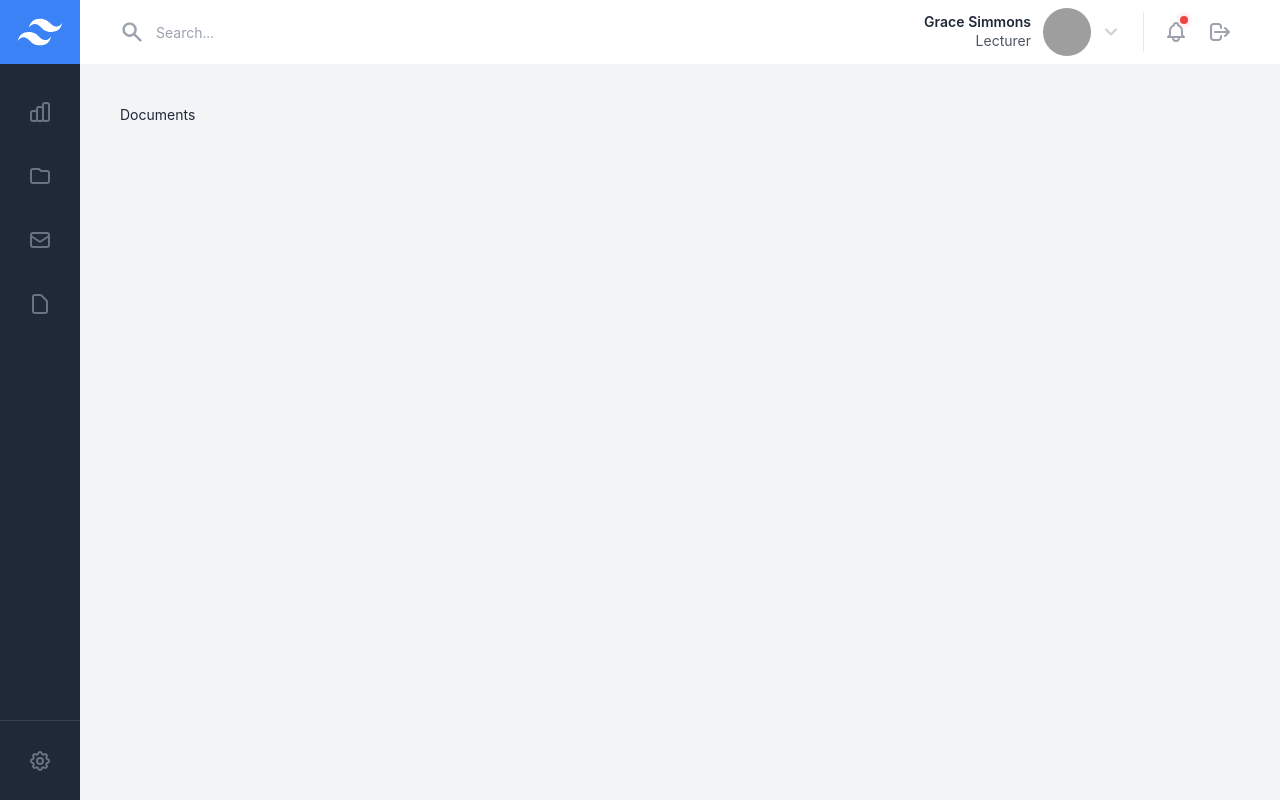
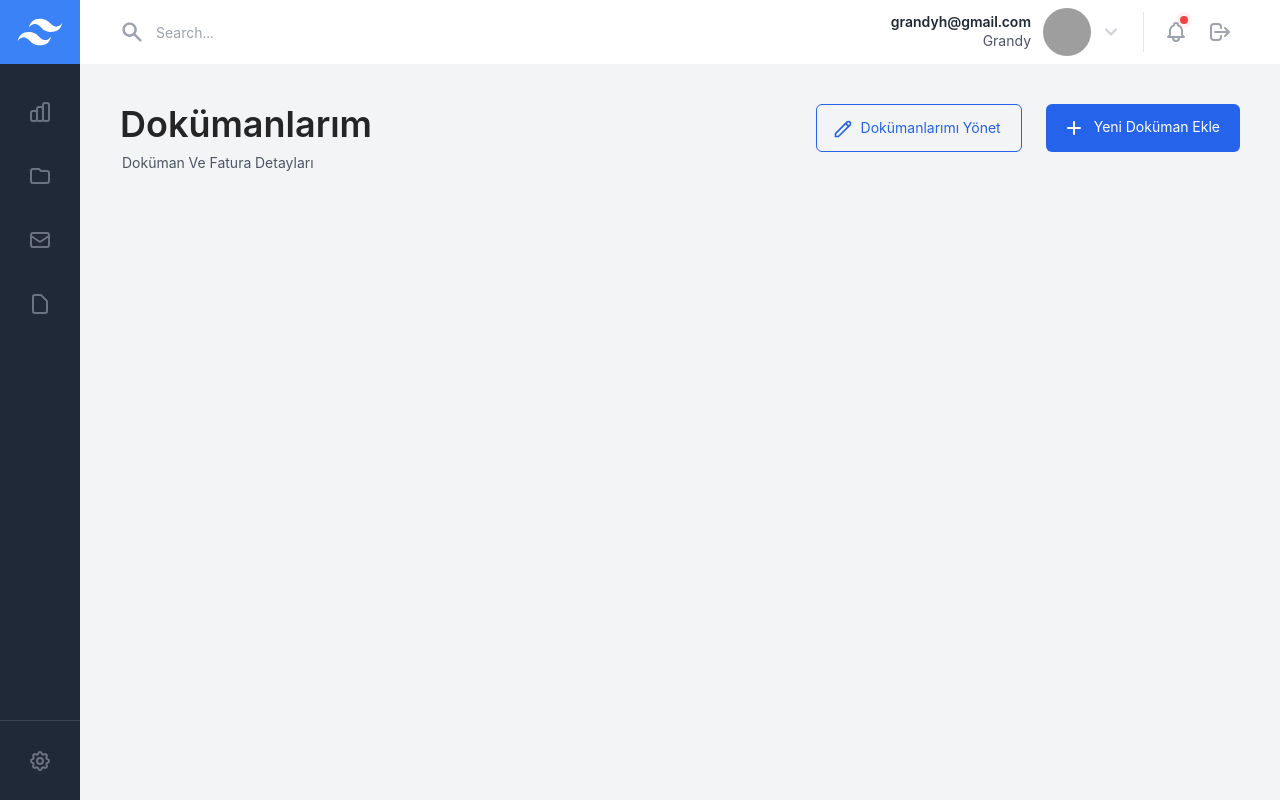
Before and after one commit to tolgabayra/CRM, a React (Vite) app in the folder client/: page /boards/documents in a window 1280 px wide. Built offline with nearby package versions, Linux system fonts and the light colour scheme; grey boxes are pictures that could not be loaded.

Commit message:
Modal ekleme ve styles çalışması

```diff
--- a/client/src/components/boards/Header.jsx
+++ b/client/src/components/boards/Header.jsx
@@ -77,8 +77,8 @@ export default function Header() {
                 <button className="inline-flex items-center p-2 hover:bg-gray-100 focus:bg-gray-100 rounded-lg">
                         <span className="sr-only">User Menu</span>
                         <div className="hidden md:flex md:flex-col md:items-end md:leading-tight">
-                            <span className="font-semibold">Grace Simmons</span>
-                            <span className="text-sm text-gray-600">Lecturer</span>
+                            <span className="font-semibold">grandyh@gmail.com</span>
+                            <span className="text-sm text-gray-600">Grandy</span>
                         </div>
                         <span className="h-12 w-12 ml-2 sm:ml-3 mr-2 bg-gray-100 rounded-full overflow-hidden">
                             <img src="https://randomuser.me/api/portraits/women/68.jpg" alt="user profile photo" className="h-full w-full object-cover" />
--- a/client/src/pages/Login.jsx
+++ b/client/src/pages/Login.jsx
@@ -108,8 +108,9 @@ export default function Login() {
                                     Giriş Yap
                                 </Button>
                             </Form.Item>
+                            <span>Hesabınız Yok mu ? </span>
                             <Link classNameName=' text-xs text-gray-500' to="/register">
-                                Hesabınız Yok mu ? Şimdi Oluşturun
+                                Şimdi Oluşturun
                             </Link>
 
                         </Form>
--- a/client/src/pages/Register.jsx
+++ b/client/src/pages/Register.jsx
@@ -116,8 +116,10 @@ export default function Register() {
                                     Kayıt Ol
                                 </Button>
                             </Form.Item>
+                            <span>Zaten hesabınız var mı? </span>
+
                             <Link classNameName='text-xs text-gray-500 m-auto' to="/login">
-                                Zaten hesabınız var mı ? Giriş Yapın
+                                 Giriş Yapın
                             </Link>
 
                         </Form>
--- a/client/src/pages/boards/Documents.jsx
+++ b/client/src/pages/boards/Documents.jsx
@@ -1,7 +1,52 @@
+import { Button, Modal } from 'antd'
 import React from 'react'
+import { useState } from 'react';
 
 export default function Documents() {
-  return (
-    <div>Documents</div>
-  )
+    const [open, setOpen] = useState(false);
+
+    return (
+        <div>
+            <Modal
+                title="Yeni Doküman Ekle"
+                centered
+                open={open}
+                cancelText="İptal"
+
+                okText="Oluştur"
+                okType='default'
+                onOk={() => setOpen(false)}
+                onCancel={() => setOpen(false)}
+                bodyStyle={{
+                    height:200,
+                }}
+                width={600}
+
+            >
+                <p>some contents...</p>
+                <p>some contents...</p>
+                <p>some contents...</p>
+            </Modal>
+            <div className="flex flex-col space-y-6 md:space-y-0 md:flex-row justify-between">
+                <div className="mr-6 mb-1">
+                    <h1 className="text-4xl font-semibold mb-2">Dokümanlarım</h1>
+                    <h2 className="text-gray-600 ml-0.5">Doküman Ve Fatura Detayları</h2>
+                </div>
+                <div className="flex flex-wrap items-start justify-end -mb-3">
+                    <button className="inline-flex px-5 py-3 text-blue-600 hover:text-blue-700 focus:text-blue-700 hover:bg-blue-100 focus:bg-blue-100 border border-blue-600 rounded-md mb-3">
+                        <svg aria-hidden="true" fill="none" viewBox="0 0 24 24" stroke="currentColor" className="flex-shrink-0 h-5 w-5 -ml-1 mt-0.5 mr-2">
+                            <path stroke-linecap="round" stroke-linejoin="round" stroke-width="2" d="M15.232 5.232l3.536 3.536m-2.036-5.036a2.5 2.5 0 113.536 3.536L6.5 21.036H3v-3.572L16.732 3.732z" />
+                        </svg>
+                        Dokümanlarımı Yönet
+                    </button>
+                    <button onClick={()=> setOpen(true)} className="inline-flex px-5 py-3 text-white bg-blue-600 hover:bg-blue-700 focus:bg-blue-700 rounded-md ml-6 mb-3">
+                        <svg aria-hidden="true" fill="none" viewBox="0 0 24 24" stroke="currentColor" className="flex-shrink-0 h-6 w-6 text-white -ml-1 mr-2">
+                            <path stroke-linecap="round" stroke-linejoin="round" stroke-width="2" d="M12 6v6m0 0v6m0-6h6m-6 0H6" />
+                        </svg>
+                        Yeni Doküman Ekle
+                    </button>
+                </div>
+            </div>
+        </div>
+    )
 }
```
